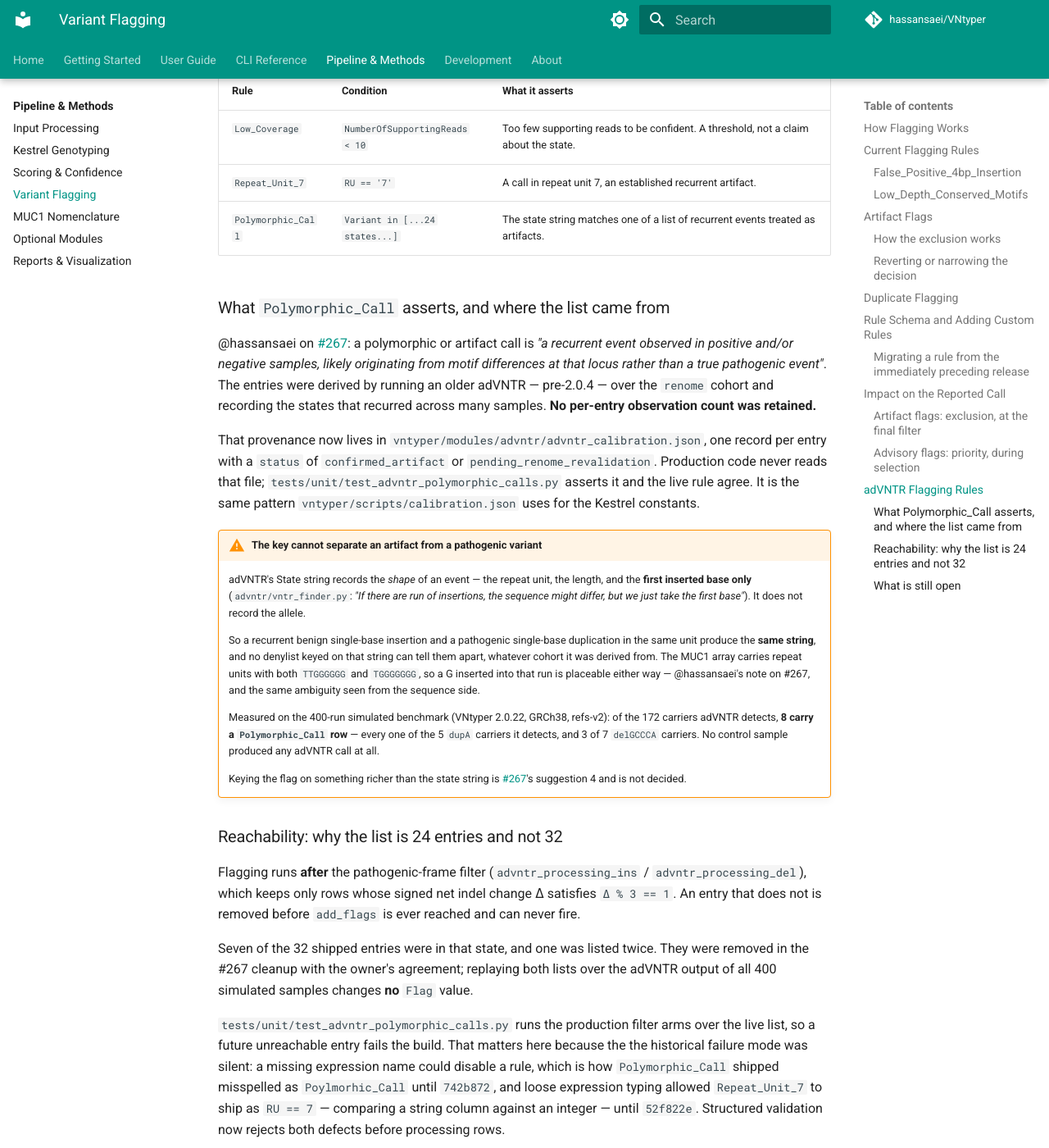
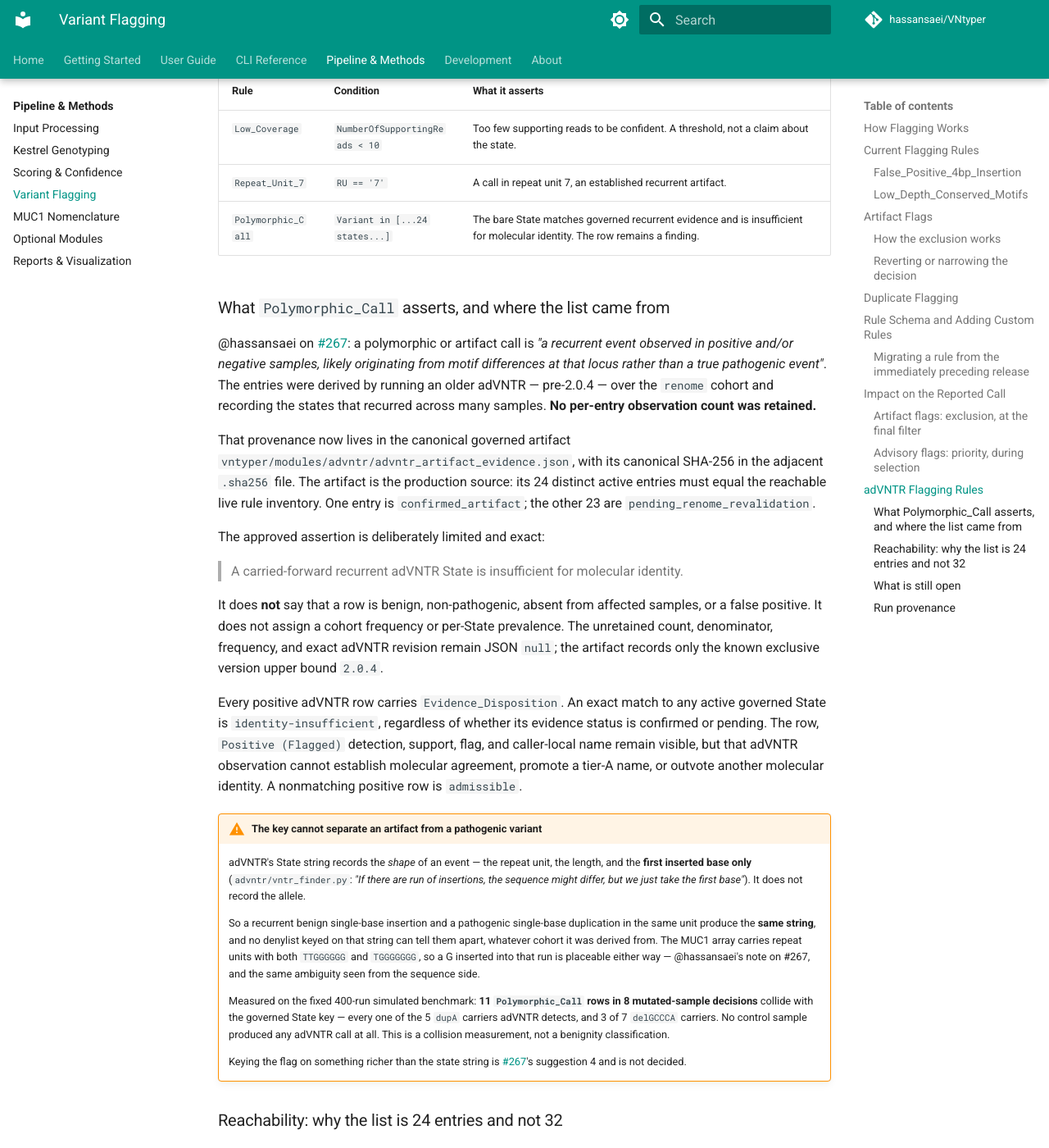
Before and after one commit to hassansaei/VNtyper, an MkDocs documentation site: the page built from docs/pipeline/flagging.md, in a window 1280 px wide and 1400 px high, scrolled down 6497 px. Shown: the whole window at 82% size. Built offline with MkDocs 1.6.1 and Material for MkDocs 9.7.7, drawn with Linux system fonts in a browser that asks for light colours; comment, search, counter and statistics services are not loaded; some of the changed text lies outside the part shown.

Commit message:
docs(advntr): define recurrent-state evidence

```diff
--- a/docs/pipeline/flagging.md
+++ b/docs/pipeline/flagging.md
@@ -217,7 +217,7 @@ call visibly, it does not withdraw it.
 |------|-----------|-----------------|
 | `Low_Coverage` | `NumberOfSupportingReads < 10` | Too few supporting reads to be confident. A threshold, not a claim about the state. |
 | `Repeat_Unit_7` | `RU == '7'` | A call in repeat unit 7, an established recurrent artifact. |
-| `Polymorphic_Call` | `Variant in [...24 states...]` | The state string matches one of a list of recurrent events treated as artifacts. |
+| `Polymorphic_Call` | `Variant in [...24 states...]` | The bare State matches governed recurrent evidence and is insufficient for molecular identity. The row remains a finding. |
 
 ### What `Polymorphic_Call` asserts, and where the list came from
 
@@ -228,11 +228,27 @@ The entries were derived by running an older adVNTR — pre-2.0.4 — over the `
 cohort and recording the states that recurred across many samples. **No per-entry
 observation count was retained.**
 
-That provenance now lives in `vntyper/modules/advntr/advntr_calibration.json`, one record
-per entry with a `status` of `confirmed_artifact` or `pending_renome_revalidation`.
-Production code never reads that file; `tests/unit/test_advntr_polymorphic_calls.py`
-asserts it and the live rule agree. It is the same pattern
-`vntyper/scripts/calibration.json` uses for the Kestrel constants.
+That provenance now lives in the canonical governed artifact
+`vntyper/modules/advntr/advntr_artifact_evidence.json`, with its canonical SHA-256 in the
+adjacent `.sha256` file. The artifact is the production source: its 24 distinct active
+entries must equal the reachable live rule inventory. One entry is
+`confirmed_artifact`; the other 23 are `pending_renome_revalidation`.
+
+The approved assertion is deliberately limited and exact:
+
+> A carried-forward recurrent adVNTR State is insufficient for molecular identity.
+
+It does **not** say that a row is benign, non-pathogenic, absent from affected samples,
+or a false positive. It does not assign a cohort frequency or per-State prevalence. The
+unretained count, denominator, frequency, and exact adVNTR revision remain JSON `null`;
+the artifact records only the known exclusive version upper bound `2.0.4`.
+
+Every positive adVNTR row carries `Evidence_Disposition`. An exact match to any active
+governed State is `identity-insufficient`, regardless of whether its evidence status is
+confirmed or pending. The row, `Positive (Flagged)` detection, support, flag, and
+caller-local name remain visible, but that adVNTR observation cannot establish molecular
+agreement, promote a tier-A name, or outvote another molecular identity. A nonmatching
+positive row is `admissible`.
 
 !!! warning "The key cannot separate an artifact from a pathogenic variant"
     adVNTR's State string records the *shape* of an event — the repeat unit, the length,
@@ -247,10 +263,11 @@ asserts it and the live rule agree. It is the same pattern
     either way — @hassansaei's note on #267, and the same ambiguity seen from the sequence
     side.
 
-    Measured on the 400-run simulated benchmark (VNtyper 2.0.22, GRCh38, refs-v2): of the
-    172 carriers adVNTR detects, **8 carry a `Polymorphic_Call` row** — every one of the
-    5 `dupA` carriers it detects, and 3 of 7 `delGCCCA` carriers. No control sample
-    produced any adVNTR call at all.
+    Measured on the fixed 400-run simulated benchmark: **11 `Polymorphic_Call` rows in
+    8 mutated-sample decisions** collide with the governed State key — every one of the
+    5 `dupA` carriers adVNTR detects, and 3 of 7 `delGCCCA` carriers. No control sample
+    produced any adVNTR call at all. This is a collision measurement, not a benignity
+    classification.
 
     Keying the flag on something richer than the state string is
     [#267](https://github.com/hassansaei/VNtyper/issues/267)'s suggestion 4 and is not
@@ -267,8 +284,8 @@ Seven of the 32 shipped entries were in that state, and one was listed twice. Th
 removed in the #267 cleanup with the owner's agreement; replaying both lists over the
 adVNTR output of all 400 simulated samples changes **no** `Flag` value.
 
-`tests/unit/test_advntr_polymorphic_calls.py` runs the production filter arms over the
-live list, so a future unreachable entry fails the build. That matters here because the
+The artifact-evidence tests run the production filter arms over an independent literal
+24-State oracle, so a future unreachable entry fails the build. That matters here because
 the historical failure mode was silent: a missing expression name could disable a rule,
 which is how `Polymorphic_Call` shipped misspelled as `Poylmorhic_Call` until `742b872`,
 and loose expression typing allowed `Repeat_Unit_7` to ship as `RU == 7` — comparing a
@@ -280,5 +297,14 @@ both defects before processing rows.
 23 of the 24 live entries are recorded as `pending_renome_revalidation`. @hassansaei asked
 on #267 for them to be re-measured against the re-analysed renome cohort and decided case
 by case; only `D58_2&D59_2` (and the separate `Repeat_Unit_7` rule) are confirmed. Until
-then they remain flagged exactly as shipped. Acting on that decision is a data edit to
-`advntr_config.json` and `advntr_calibration.json` — no code change.
+then they remain flagged and identity-insufficient exactly as shipped. Changing membership
+requires an owner-approved evidence revision with retained counts, denominators, software
+and model provenance, a new canonical digest, and the matching rule edit.
+
+### Run provenance
+
+An adVNTR-enabled run snapshots the verified canonical artifact at
+`provenance/advntr_artifact_evidence.json` and records its full digest in the additive
+schema-2 `advntr_evidence_digest` field. Standalone reports and cohorts verify that run
+snapshot; they never substitute the artifact shipped by the currently installed package.
+A summary predating this field is shown as `artifact-evidence revision not recorded`.
```
Also changed, not shown: docs/pipeline/nomenclature.md (+20 -0 lines).
